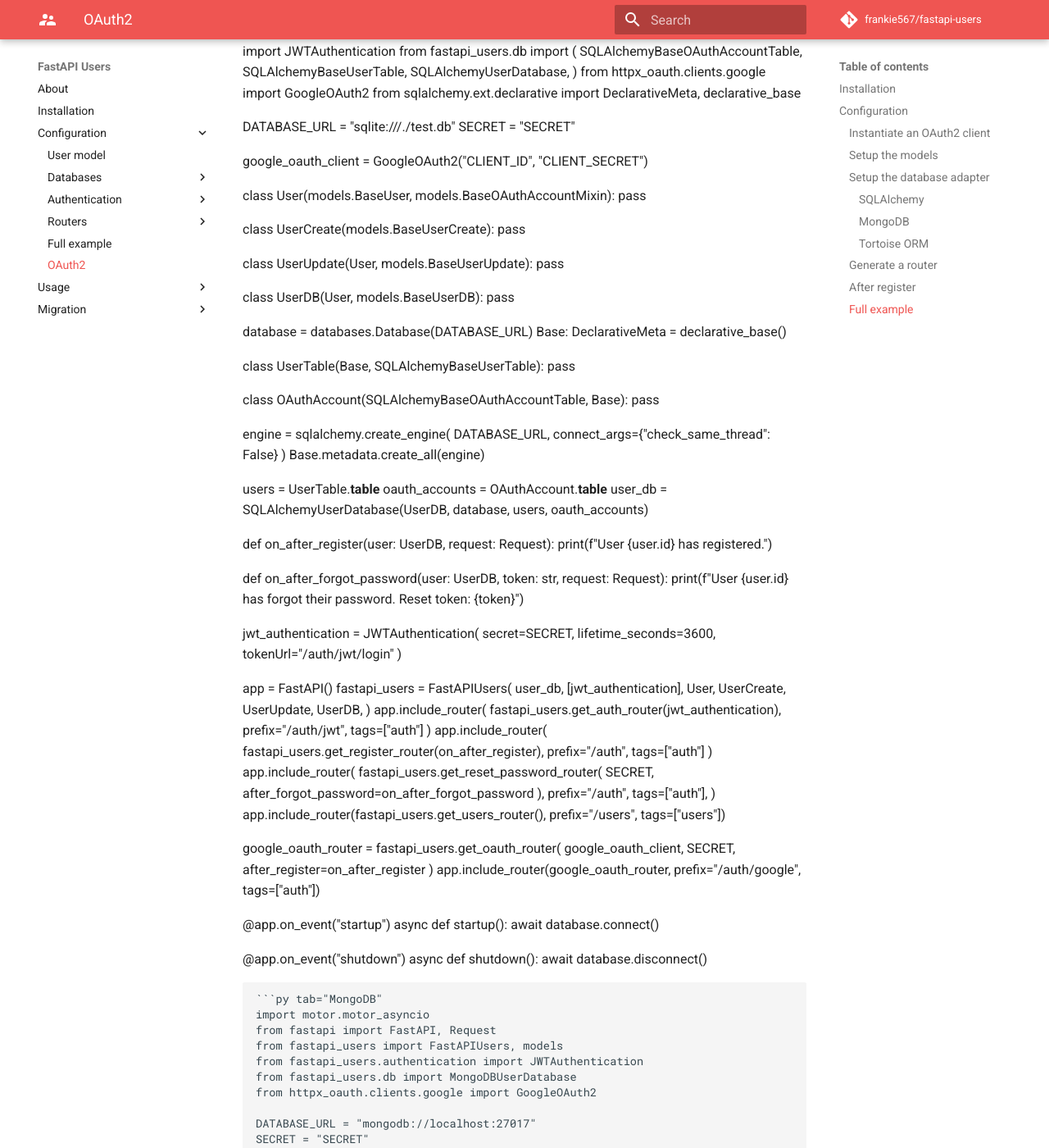
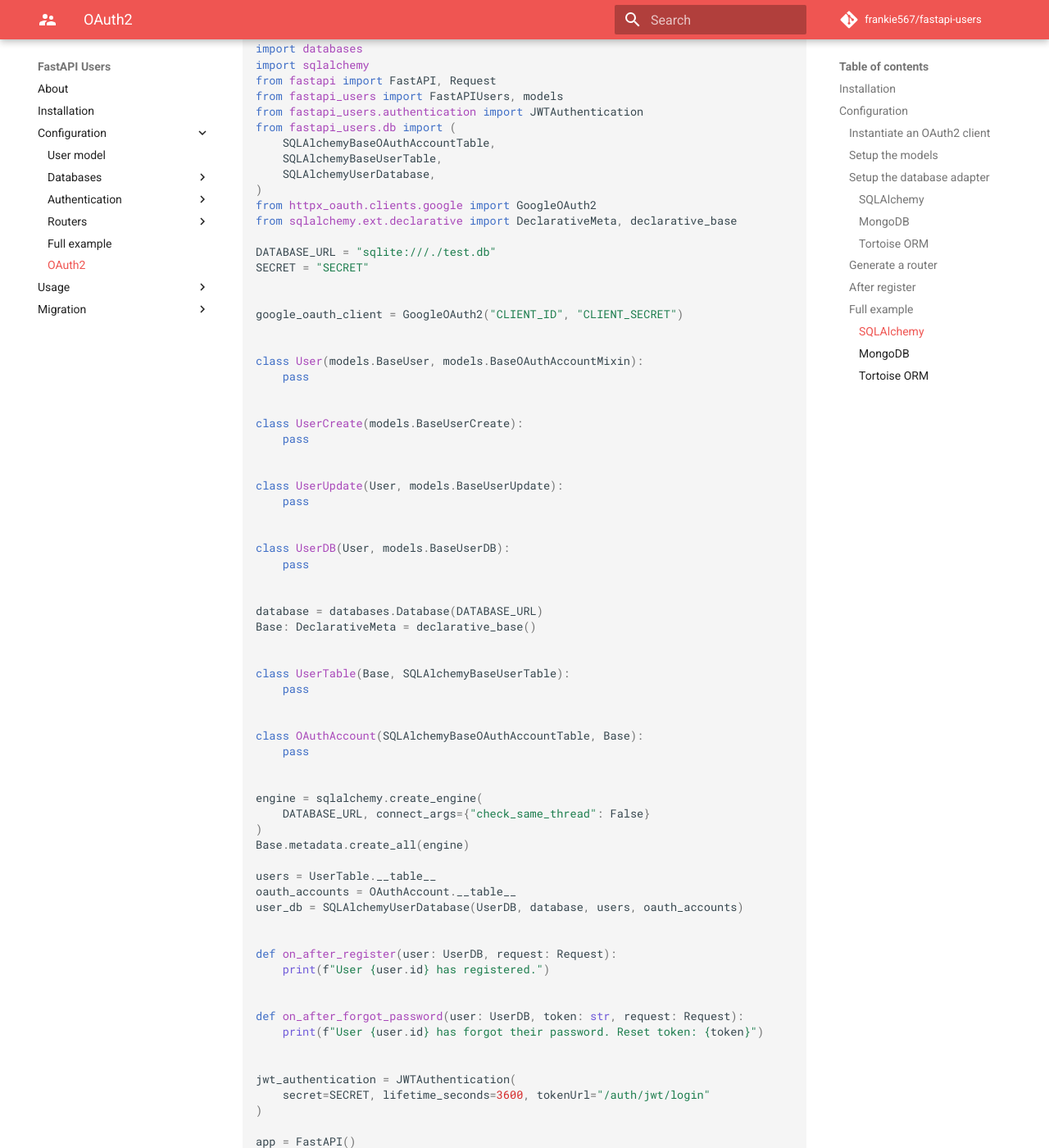
Before and after one commit to fastapi-users/fastapi-users, an MkDocs documentation site: the page built from docs/configuration/oauth.md, in a window 1280 px wide and 1400 px high, scrolled down 3834 px. Shown: the whole window at 82% size. Built offline with MkDocs 1.6.1 and Material for MkDocs 9.7.7, drawn with Linux system fonts in a browser that asks for light colours; comment, search, counter and statistics services are not loaded; some of the changed text lies outside the part shown.

````diff
--- a/docs/configuration/oauth.md
+++ b/docs/configuration/oauth.md
@@ -166,14 +166,20 @@ app.include_router(google_oauth_router, prefix="/auth/google", tags=["auth"])
     Notice that **SECRET** should be changed to a strong passphrase.
     Insecure passwords may give attackers full access to your database.
 
-``` py tab="SQLAlchemy"
+#### SQLAlchemy
+
+``` py
 {!./src/oauth_full_sqlalchemy.py!}
 ```
 
-```py tab="MongoDB"
+#### MongoDB
+
+```py
 {!./src/oauth_full_mongodb.py!}
 ```
 
-```py tab="Tortoise ORM"
+#### Tortoise ORM
+
+```py
 {!./src/oauth_full_tortoise.py!}
 ```
--- a/pyproject.toml
+++ b/pyproject.toml
@@ -21,7 +21,7 @@ classifiers = [
 description-file = "README.md"
 requires-python = ">=3.7"
 requires = [
-    "fastapi >=0.54.0,<0.61.0",
+    "fastapi >=0.54.0,<0.62.0",
     "passlib[bcrypt] ==1.7.2",
     "email-validator >=1.1.0,<1.2",
     "pyjwt ==1.7.1",
````
Also changed, not shown: docs/configuration/authentication/index.md (+1 -1 lines), docs/configuration/full_example.md (+9 -3 lines), 2 other files.
